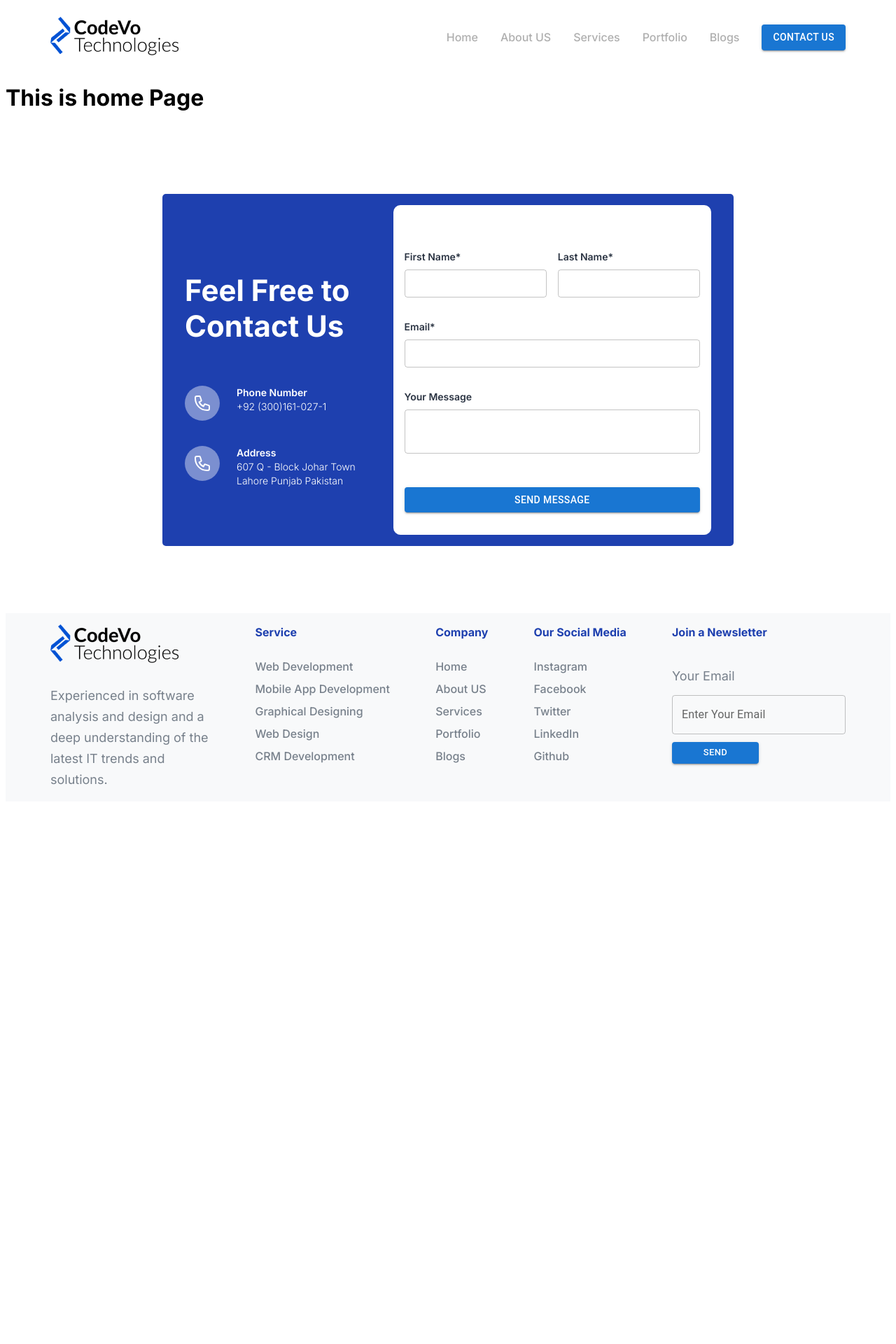
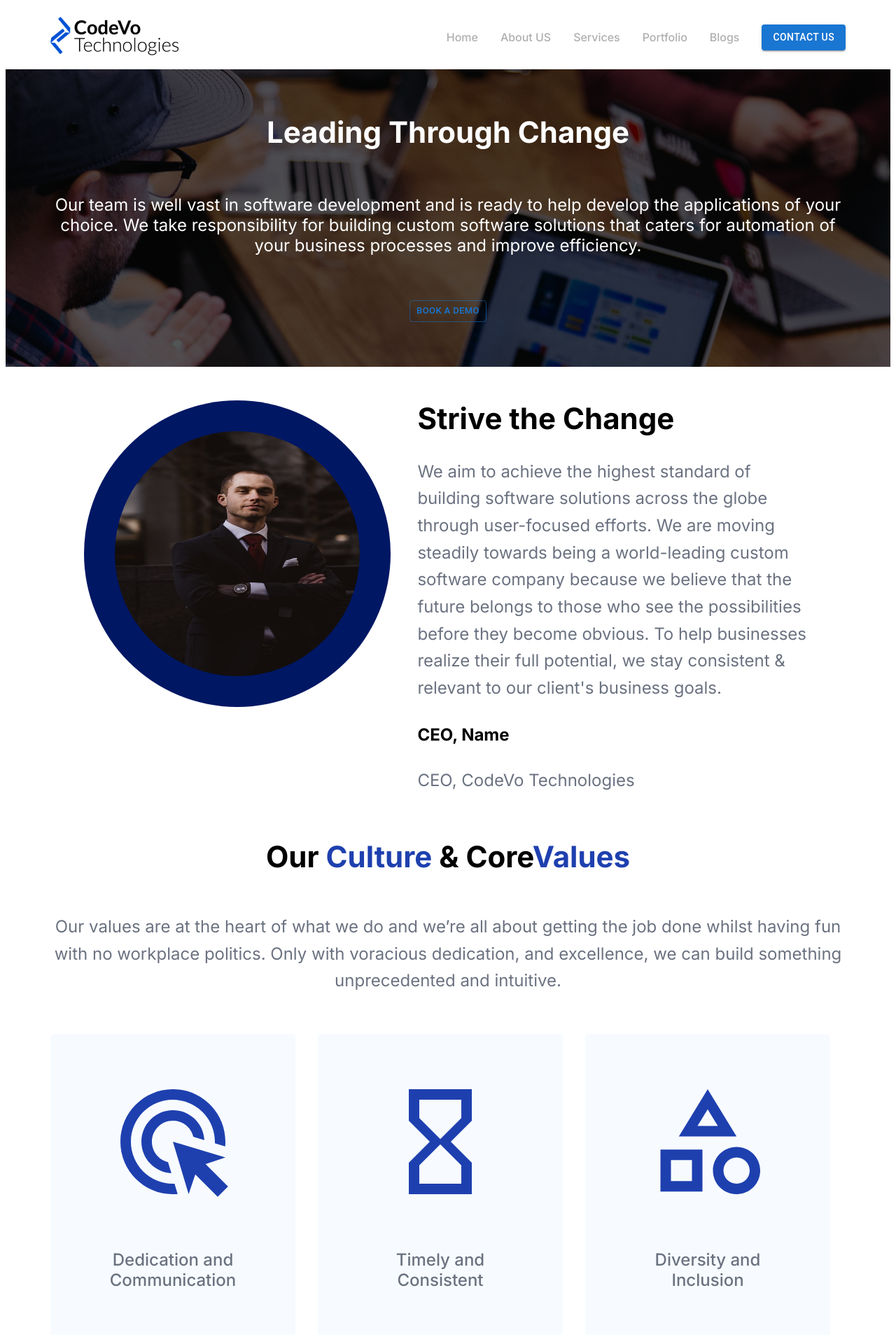
Before and after one commit to mohsinnaqvipro/codevo-web, a Next.js app: page /home in a window 1280 px wide. Shown: the top 1920 px of the page at 70% size. Before the commit the page ends 1153 px from the top, so only its background shows below. Built offline with nearby package versions, Linux system fonts and the light colour scheme.

Commit message:
complete the About Us component

```diff
--- a/src/app/home/page.tsx
+++ b/src/app/home/page.tsx
@@ -3,11 +3,21 @@
 import React from "react";
 import RootLayout from "@/Layouts/RootLayout";
 
+import Hero from "@/components/AboutUs/Hero";
+import Ceo from "@/components/AboutUs/Ceo";
+import Values from "@/components/AboutUs/Values";
+import Targets from "@/components/AboutUs/Targets";
+import TrustedClients from "@/components/Common/TrustedClients";
+
 const HomePage = () => {
   return (
     <>
       <RootLayout>
-        <h1> This is home Page</h1>
+        <Hero />
+        <Ceo />
+        <Values />
+        <Targets />
+        <TrustedClients />
       </RootLayout>
     </>
   );
--- /dev/null
+++ b/src/components/AboutUs/Ceo/index.jsx
@@ -0,0 +1,40 @@
+"user client";
+
+import CeoImage from "@/assets/images/img-2.png";
+
+import {
+  MainLayout,
+  InnerLayout,
+  LeftConatiner,
+  ImageContainer,
+  StyledImage,
+  CeoDetails,
+  CeoHeading,
+  CeoText,
+  CeoName,
+  CeoDestination,
+} from "./styles";
+
+const Ceo = () => {
+  return (
+    <>
+      <MainLayout>
+        <InnerLayout>
+          <LeftConatiner>
+            <ImageContainer>
+              <StyledImage src={CeoImage} alt=""></StyledImage>
+            </ImageContainer>
+          </LeftConatiner>
+          <CeoDetails>
+            <CeoHeading>{`Strive the Change`}</CeoHeading>
+            <CeoText>{`We aim to achieve the highest standard of building software solutions across the globe through user-focused efforts. We are moving steadily towards being a world-leading custom software company because we believe that the future belongs to those who see the possibilities before they become obvious. To help businesses realize their full potential, we stay consistent & relevant to our client's business goals.`}</CeoText>
+            <CeoName>{`CEO, Name`}</CeoName>
+            <CeoDestination>{`CEO, CodeVo Technologies`}</CeoDestination>
+          </CeoDetails>
+        </InnerLayout>
+      </MainLayout>
+    </>
+  );
+};
+
+export default Ceo;
--- /dev/null
+++ b/src/components/AboutUs/Ceo/styles.jsx
@@ -0,0 +1,72 @@
+import Image from "next/image";
+import styled from "styled-components";
+
+export const MainLayout = styled.div`
+  padding: 1rem 4rem;
+`;
+
+export const InnerLayout = styled.div`
+  padding: 2rem 3rem;
+  display: flex;
+  gap: 2.4rem;
+`;
+
+export const LeftConatiner = styled.div``;
+
+export const ImageContainer = styled.div`
+  background: #001764;
+  width: 438px;
+  height: 438px;
+  border-radius: 438px;
+  display: flex;
+  justify-content: center;
+  align-items: center;
+`;
+
+export const StyledImage = styled(Image)`
+  width: 350px;
+  height: 350px;
+  border-radius: 438px;
+`;
+
+export const CeoDetails = styled.div`
+  display: flex;
+  flex-direction: column;
+  gap: 2rem;
+`;
+
+export const CeoHeading = styled.h2`
+  color: #000;
+  font-size: 42px;
+  font-style: normal;
+  font-weight: 700;
+  line-height: normal;
+  margin: 0;
+`;
+
+export const CeoText = styled.p`
+  color: #6b7280;
+  font-size: 24px;
+  font-style: normal;
+  font-weight: 400;
+  line-height: 161.023%;
+  margin: 0;
+`;
+
+export const CeoName = styled.h4`
+  color: #000;
+  font-size: 24px;
+  font-style: normal;
+  font-weight: 700;
+  line-height: normal;
+  margin: 0;
+`;
+
+export const CeoDestination = styled.p`
+  color: #6b7280;
+  font-size: 24px;
+  font-style: normal;
+  font-weight: 400;
+  line-height: 161.023%;
+  margin: 0;
+`;
--- /dev/null
+++ b/src/components/AboutUs/Hero/index.jsx
@@ -0,0 +1,30 @@
+"use client";
+
+import React from "react";
+
+import {
+  MainLayout,
+  InnerLayout,
+  HeroHeading,
+  HeroText,
+  ButtonContinaer,
+  HeroButton,
+} from "./styles";
+
+const Hero = () => {
+  return (
+    <MainLayout>
+      <InnerLayout>
+        <HeroHeading>{`Leading Through Change`}</HeroHeading>
+        <HeroText>{`Our team is well vast in software development and is ready to help develop the applications of your choice. We take responsibility for building custom software solutions that caters for automation of your business processes and improve efficiency.`}</HeroText>
+        <ButtonContinaer>
+          <HeroButton
+            variant="outlined"
+            size="small"
+          >{`Book a Demo`}</HeroButton>
+        </ButtonContinaer>
+      </InnerLayout>
+    </MainLayout>
+  );
+};
+export default Hero;
--- /dev/null
+++ b/src/components/AboutUs/Hero/styles.jsx
@@ -0,0 +1,47 @@
+import { Button } from "@mui/material";
+import styled from "styled-components";
+import HeroImage from "../../../assets/images/AboutUsHero.png";
+
+export const MainLayout = styled.div`
+  background: rgba(0, 0, 0, 0.66);
+  background-image: url(${HeroImage.src});
+`;
+export const InnerLayout = styled.div`
+  padding: 4rem 4rem;
+  display: flex;
+  flex-direction: column;
+  margin: 0 auto;
+  gap: 4rem;
+`;
+
+export const HeroHeading = styled.h1`
+  color: #fff;
+  text-align: center;
+  font-size: 42px;
+  font-style: normal;
+  font-weight: 700;
+  line-height: normal;
+  margin: 0;
+`;
+export const HeroText = styled.p`
+  color: #fff;
+  text-align: center;
+  font-size: 24px;
+  font-style: normal;
+  font-weight: 400;
+  line-height: normal;
+  margin: 0;
+`;
+
+export const ButtonContinaer = styled.div`
+  display: flex;
+  align-items: center;
+  margin: 0 auto;
+`;
+
+export const HeroButton = styled(Button)`
+  padding: 1rem 2rem;
+  border-radius: 6px;
+  border: 1px solid #fff;
+  color: #fff;
+`;
--- /dev/null
+++ b/src/components/AboutUs/Targets/index.jsx
@@ -0,0 +1,23 @@
+"use client";
+
+import { TargetData } from "@/utils/Constants/AboutConstants";
+
+import { MainLayout, InnerLayout, TargetsText, IconContainer } from "./styles";
+const Targets = () => {
+  return (
+    <MainLayout>
+      {TargetData.map((item, index) => (
+        <>
+          <InnerLayout key={index}>
+            <IconContainer>
+              {item.icon}
+              <TargetsText>{item.title}</TargetsText>
+            </IconContainer>
+          </InnerLayout>
+        </>
+      ))}
+    </MainLayout>
+  );
+};
+
+export default Targets;
--- /dev/null
+++ b/src/components/AboutUs/Targets/styles.jsx
@@ -0,0 +1,35 @@
+import styled from "styled-components";
+
+export const MainLayout = styled.div`
+  padding: 1rem 4rem;
+  display: flex;
+  flex-wrap: wrap;
+  gap: 2rem;
+`;
+
+export const InnerLayout = styled.div`
+  display: flex;
+  gap: 2rem;
+  width: 350px;
+`;
+
+export const IconContainer = styled.div`
+  display: flex;
+  flex-direction: column;
+  justify-content: center;
+  gap: 4rem;
+  align-items: center;
+  border-radius: 4px;
+  background: #f7fbff;
+  padding: 4rem;
+`;
+
+export const TargetsText = styled.p`
+  color: #6b7280;
+  text-align: center;
+  font-size: 24px;
+  font-style: normal;
+  font-weight: 500;
+  line-height: normal;
+  margin: 0;
+`;
--- /dev/null
+++ b/src/components/AboutUs/Values/index.jsx
@@ -0,0 +1,27 @@
+"use cleint";
+
+import {
+  MainLayout,
+  InnerLayout,
+  ValuesHading,
+  Culture,
+  ValuesText,
+} from "./styles";
+
+const Values = () => {
+  return (
+    <MainLayout>
+      <InnerLayout>
+        <ValuesHading>
+          {`Our `}
+          <Culture>{"Culture "}</Culture>
+          {` & Core`}
+          <Culture>{"Values"}</Culture>
+        </ValuesHading>
+        <ValuesText>{`Our values are at the heart of what we do and we’re all about getting the job done whilst having fun with no workplace politics. Only with voracious dedication, and excellence, we can build something unprecedented and intuitive.`}</ValuesText>
+      </InnerLayout>
+    </MainLayout>
+  );
+};
+
+export default Values;
--- /dev/null
+++ b/src/components/AboutUs/Values/styles.jsx
@@ -0,0 +1,43 @@
+import styled from "@emotion/styled";
+
+export const MainLayout = styled.div`
+  padding: 1rem 4rem;
+`;
+
+export const InnerLayout = styled.div`
+  display: flex;
+  flex-direction: column;
+  flex-wrap: wrap;
+  justify-content: center;
+  align-items: center;
+  gap: 2rem;
+`;
+
+export const ValuesHading = styled.h1`
+  color: #000;
+
+  text-align: center;
+  font-size: 42px;
+  font-style: normal;
+  font-weight: 700;
+  line-height: normal;
+  margin: 0;
+`;
+
+export const Culture = styled.span`
+  color: #1e40af;
+  font-size: 42px;
+  font-style: normal;
+  font-weight: 700;
+  line-height: normal;
+  margin: 0;
+`;
+
+export const ValuesText = styled.p`
+  color: #6b7280;
+  text-align: center;
+  font-size: 24px;
+  font-style: normal;
+  font-weight: 400;
+  line-height: 161.023%;
+`;
--- /dev/null
+++ b/src/utils/Constants/AboutConstants.js
@@ -0,0 +1,37 @@
+import AdsClickIcon from "@mui/icons-material/AdsClick";
+import HourglassEmptyIcon from "@mui/icons-material/HourglassEmpty";
+import CategoryOutlinedIcon from "@mui/icons-material/CategoryOutlined";
+import SettingsSuggestOutlinedIcon from "@mui/icons-material/SettingsSuggestOutlined";
+import StarsOutlinedIcon from "@mui/icons-material/StarsOutlined";
+import ManageHistoryOutlinedIcon from "@mui/icons-material/ManageHistoryOutlined";
+
+export const TargetData = [
+  {
+    icon: <AdsClickIcon sx={{ fontSize: 180, color: "#1E40AF" }} />,
+    title: "Dedication and Communication",
+  },
+  {
+    icon: <HourglassEmptyIcon sx={{ fontSize: 180, color: "#1E40AF" }} />,
+    title: "Timely and Consistent",
+  },
+  {
+    icon: <CategoryOutlinedIcon sx={{ fontSize: 180, color: "#1E40AF" }} />,
+    title: "Diversity and Inclusion",
+  },
+  {
+    icon: <StarsOutlinedIcon sx={{ fontSize: 180, color: "#1E40AF" }} />,
+    title: "Excellence and Eminence",
+  },
+  {
+    icon: (
+      <SettingsSuggestOutlinedIcon sx={{ fontSize: 180, color: "#1E40AF" }} />
+    ),
+    title: "Integrity and Patience",
+  },
+  {
+    icon: (
+      <ManageHistoryOutlinedIcon sx={{ fontSize: 180, color: "#1E40AF" }} />
+    ),
+    title: "Flexibility and Ingenuity",
+  },
+];
```
Also changed, not shown: src/assets/images/AboutUsHero.png (added), src/assets/images/img-2.png (added).
